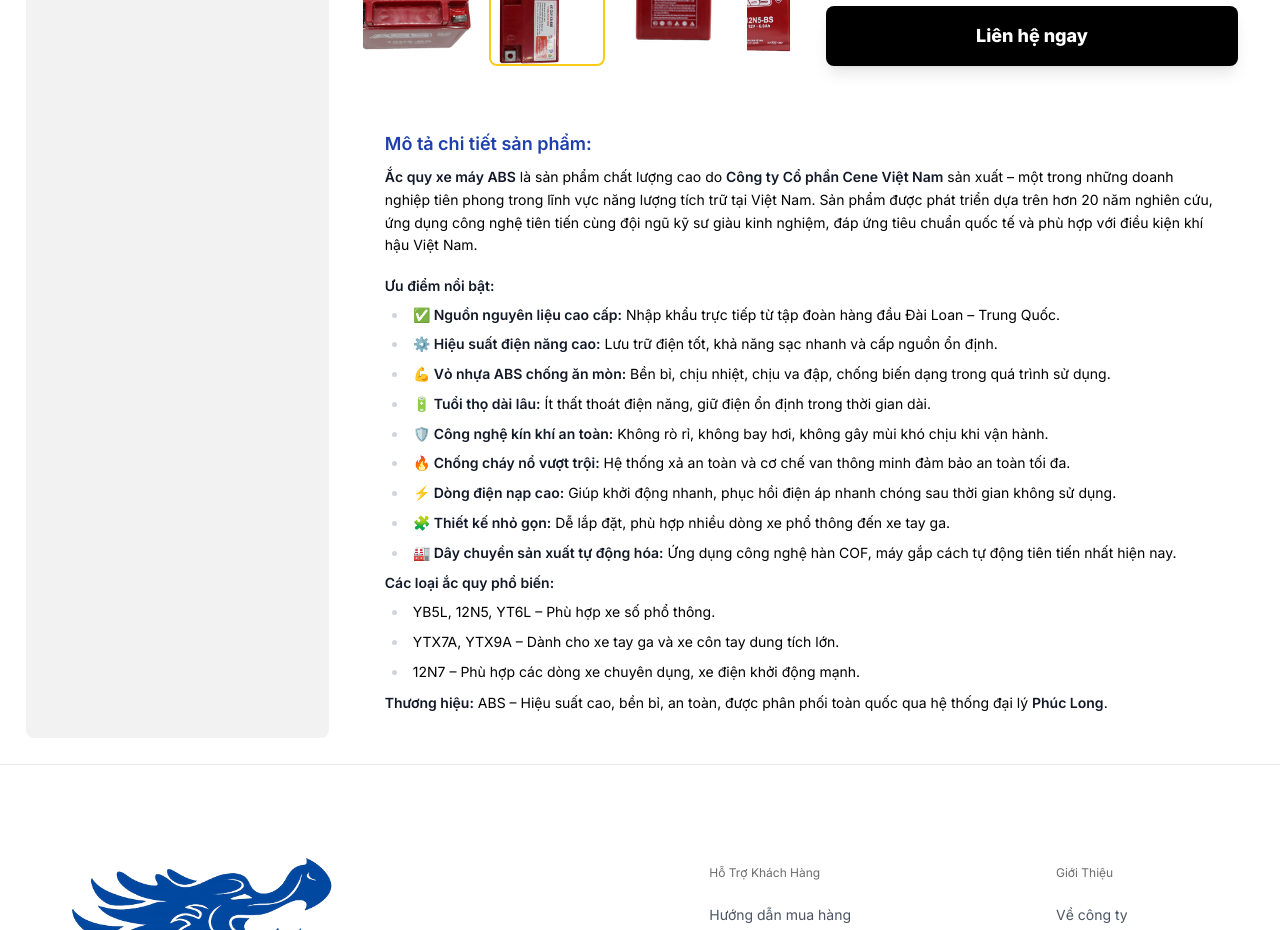
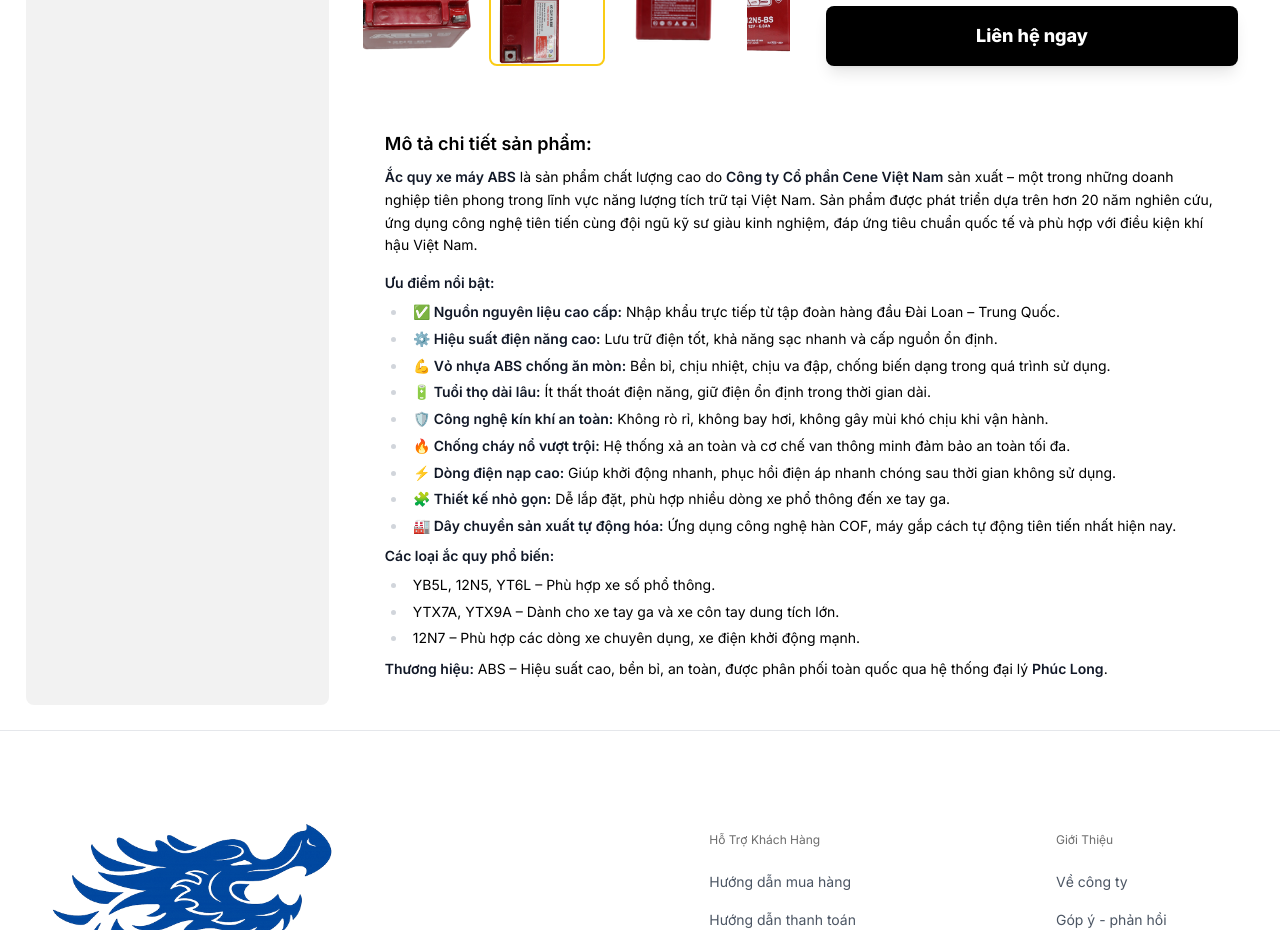
Before and after one commit to kitted/phuc-long-website, a Next.js app: page /product/ac-quy/ac-quy-xe-may-abs in a window 1280 px wide. Shown: the part 1020-1950 px from the top of the page. Built offline with nearby package versions, Linux system fonts and the light colour scheme; what tailwindcss-debug-screens would draw is missing.

Commit message:
Update productDetail.tsx

```diff
--- a/app/components/productDetail.tsx
+++ b/app/components/productDetail.tsx
@@ -44,6 +44,7 @@ export default function ProductDetail({ product }: ProductDetailProps) {
   const containerBg2 = darkMode ? "bg-white" : "bg-black";
   const textColor2 = darkMode ? "text-black" : "text-white";
   const textColor3 = darkMode ? "text-yellow-300" : "text-blue-800";
+  const textColor4 = darkMode ? "text-white" : "text-black";
 
   return (
     <div className={`w-full ${textColor} ${containerBg}`}>
@@ -241,11 +242,13 @@ export default function ProductDetail({ product }: ProductDetailProps) {
         {/* Description */}
         {product.description && (
           <section className={`${containerBg} p-6 rounded-lg`}>
-            <h2 className={`text-lg font-semibold mb-2 ${textColor3}`}>
+            <h2 className={`text-lg font-semibold mb-2 ${textColor}`}>
               Mô tả chi tiết sản phẩm:
             </h2>
             <div
-              className={`text-sm leading-relaxed ${textColor} space-y-2 prose max-w-none`}
+              className={`text-sm leading-relaxed ${textColor4} space-y-2 prose prose-sm max-w-none ${
+                darkMode ? "prose-invert" : ""
+              }`}
               dangerouslySetInnerHTML={{ __html: product.description }}
             />
           </section>
```
